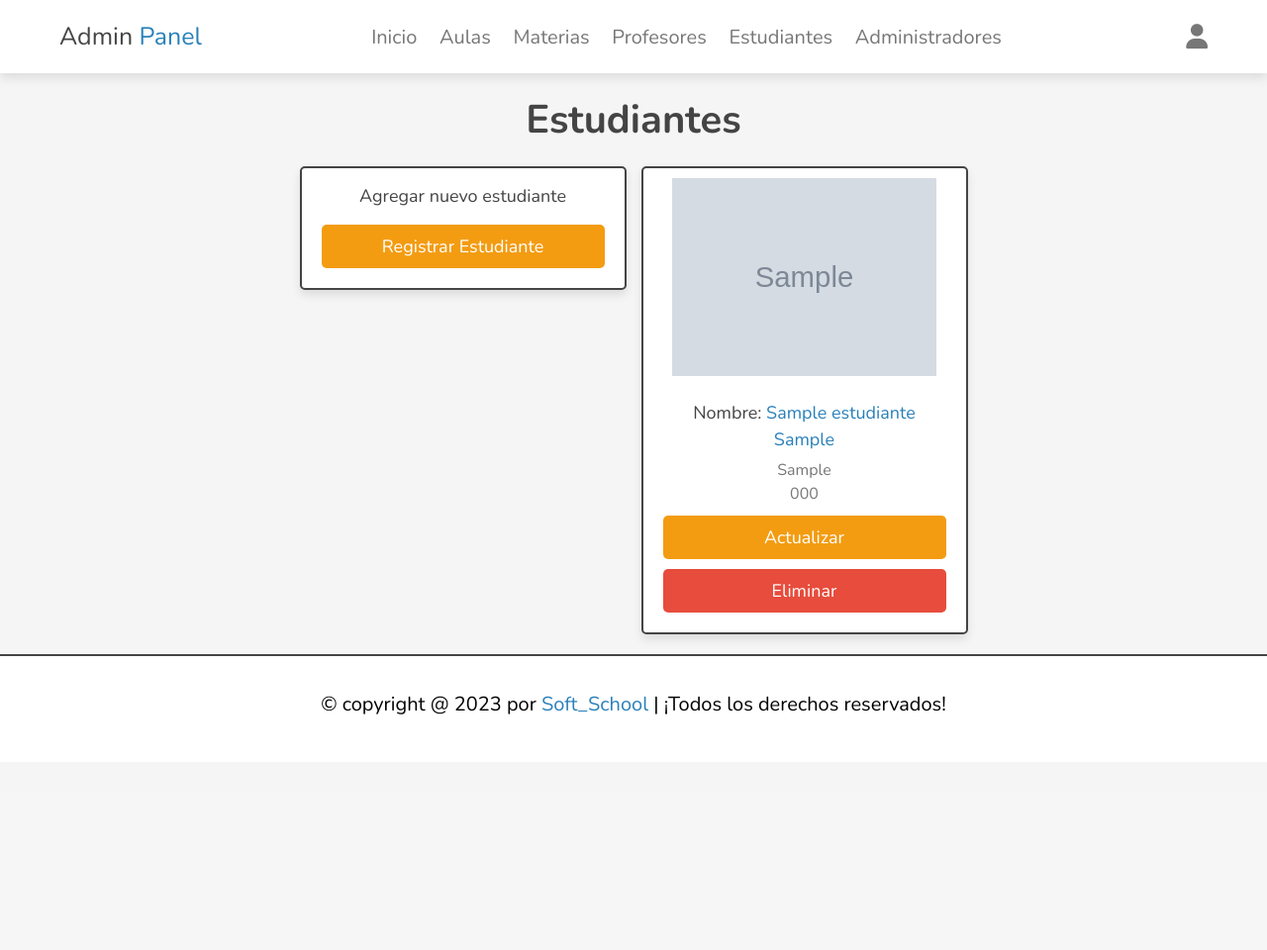
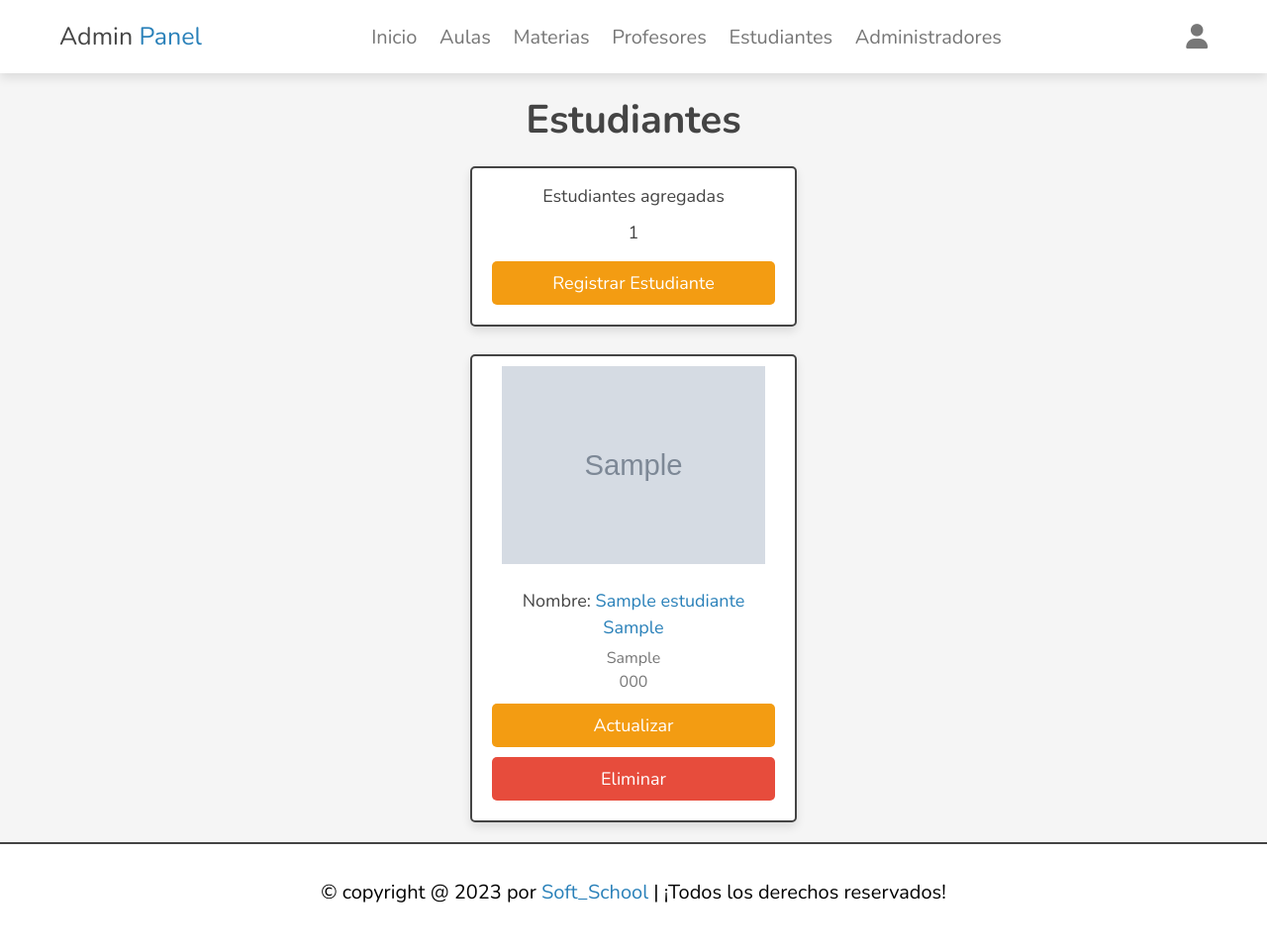
Before and after one commit to LuisEmilioVP/Proyecto-Final-DCU, a PHP site: page /pages/estudiantes/estudiantes_profile.php in a window 1280 px wide. Shown: the whole page at 99% size. Before the commit the page ends 722 px from the top, so only its background shows below. Run offline with PHP 8.4, Linux system fonts and the light colour scheme; a user stored in the database is signed in; data comes from the database, SQL or seed files in the repository; tables that the repository leaves empty hold one stand-in row (values such as "Sample post"); grey boxes marked "Sample" are stand-in pictures; some libraries are stand-ins or nearby versions.

Commit message:
Student Ok

```diff
--- a/database/db_softschool.sql
+++ b/database/db_softschool.sql
@@ -96,7 +96,7 @@ CREATE TABLE `estudiante` (
 CREATE TABLE `estudiante_materia` (
   `IdMateria` int DEFAULT NULL,
   `IdEstudiante` int DEFAULT NULL
-) ENGINE=InnoDB DEFAULT CHARSET=utf8mb4 COLLATE=utf8mb4_0900_ai_ci;
+) ENGINE=InnoDB DEFAULT CHARSET=utf8mb4 COLLATE=utf8mb4_general_ci;
 
 -- --------------------------------------------------------
 
--- a/pages/estudiantes/estudiantes_profile.php
+++ b/pages/estudiantes/estudiantes_profile.php
@@ -50,9 +50,19 @@ if(isset($_GET['delete'])){
     <h1 class="heading">Estudiantes</h1>
     <div class="box-container">
       <div class="box">
-        <p>Agregar nuevo estudiante</p>
+        <?php
+          $select_admins = $connect->prepare("SELECT * FROM `estudiante`");
+          $select_admins->execute();
+          $number_of_admins = $select_admins->rowCount();
+        ?>
+        <p>Estudiantes agregadas</p>
+        <p><?= $number_of_admins; ?></p>
         <a href="registro_estudiante.php" class="option-btn">registrar estudiante</a>
       </div>
+    </div>
+    <br>
+    <br>
+    <div class="box-container">
       <?php
             $show_admin = $connect->prepare("SELECT * FROM `estudiante`");
             $show_admin->execute();
@@ -69,7 +79,7 @@ if(isset($_GET['delete'])){
         <a href="registro_estudiante.php?delete=<?= $fetch_admin['IdEstudiante']; ?>" class="delete-btn"
           onclick="return confirm('¿Estas seguro de eliminar este producto?');">Eliminar</a>
       </div>
-    <?php
+      <?php
             }
             }else{
             echo '<p class="empty">¡Aún no se han añadido estudiantes!</p>';
```
